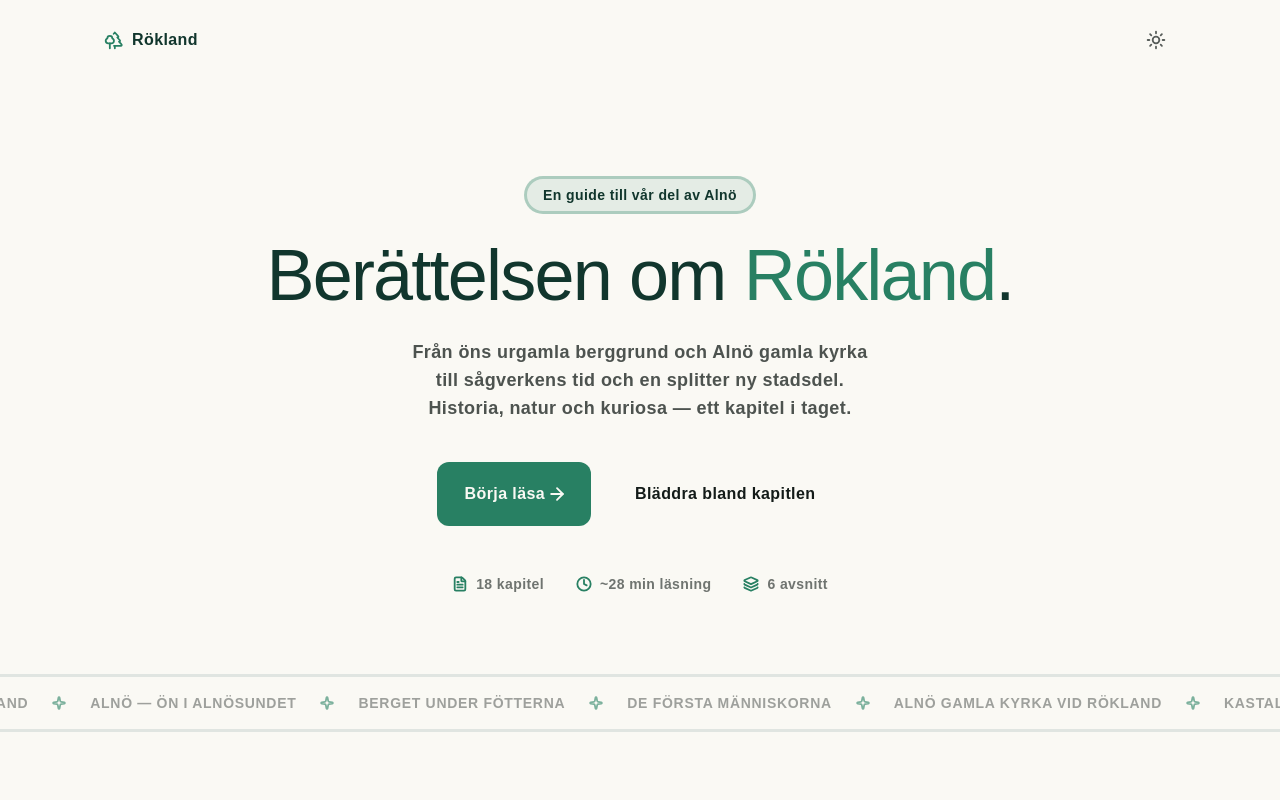
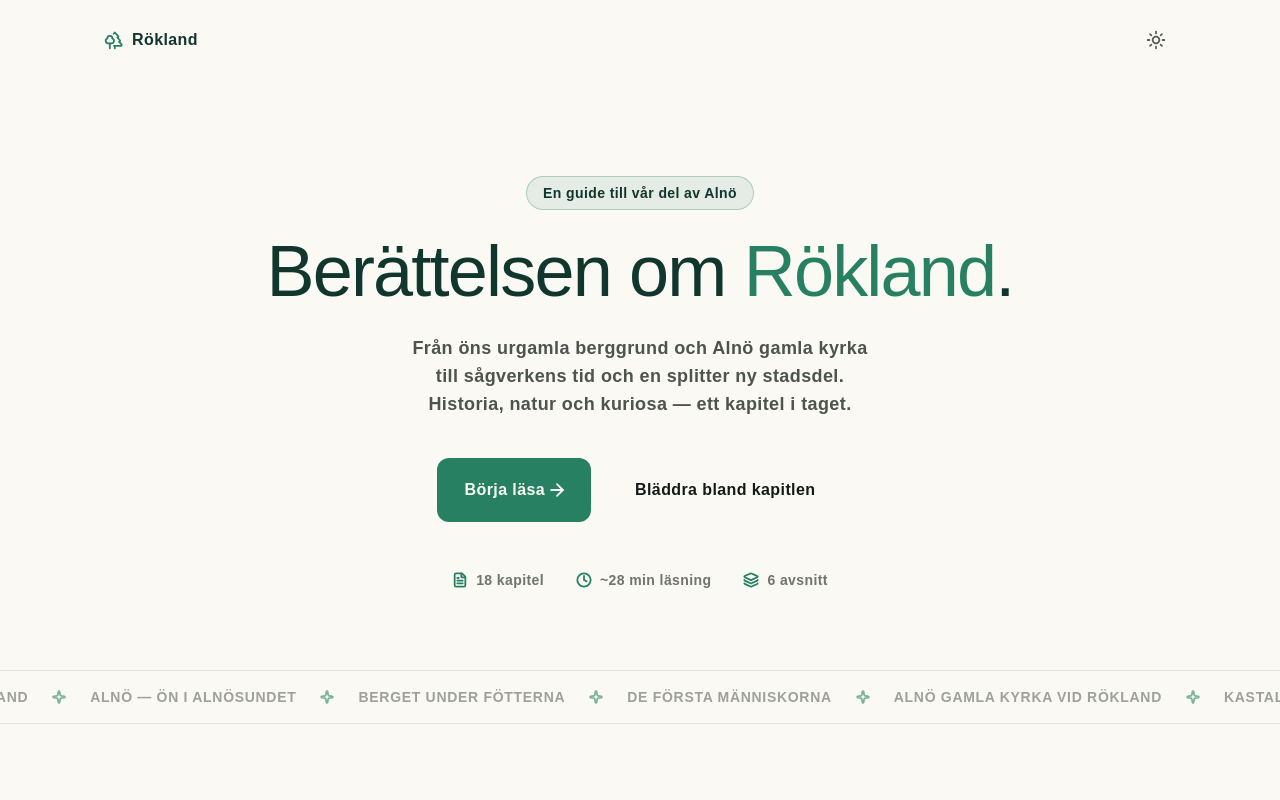
Before and after one commit to emilitogaza/rokland-story, a Next.js app: page / in a window 1280 px wide. Shown: the top 800 px of the page. Built offline with nearby package versions, Linux system fonts and the light colour scheme; a web font is replaced by a local one.

Commit message:
Add px units to stroke-width and border-width calcs

```diff
--- a/app/globals.css
+++ b/app/globals.css
@@ -79,7 +79,7 @@
     --breakpoint-3xl: 128rem;
 
     --stroke-width: 1.8;
-    --default-border-width: var(--stroke-width);
+    --default-border-width: calc(var(--stroke-width) * 1px);
 
     --animate-wiggle-grow: wiggle-grow 500ms cubic-bezier(0.34, 1.56, 0.64, 1)
         both;
@@ -477,7 +477,7 @@
 @utility icon-* {
     width: calc(var(--spacing) * --value(number));
     height: calc(var(--spacing) * --value(number));
-    stroke-width: calc(var(--stroke-width) * 6 / --value(number));
+    stroke-width: calc(var(--stroke-width) * 6 / --value(number) * 1px);
 }
 
 /* Bold variant, still a thikker boy: compose as "icon-5 icon-bold" */
@@ -488,6 +488,6 @@
 /* Fallback for icons without icon-*: exact at natural 24px size */
 @layer base {
     .lucide {
-        stroke-width: var(--stroke-width);
+        stroke-width: calc(var(--stroke-width) * 1px);
     }
 }
```
